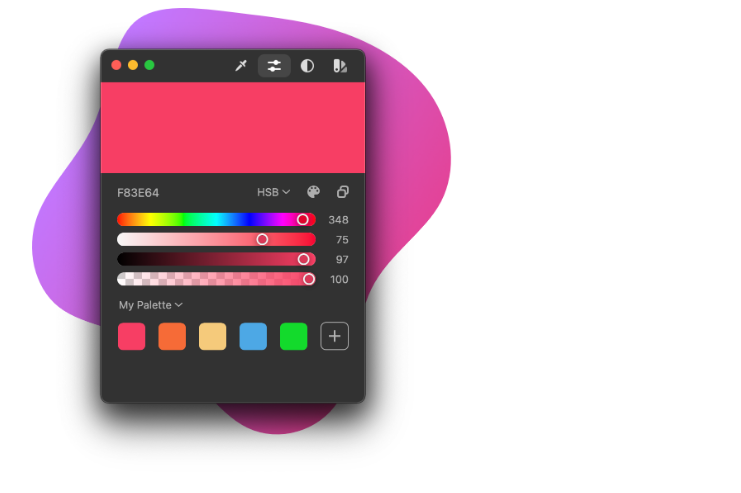
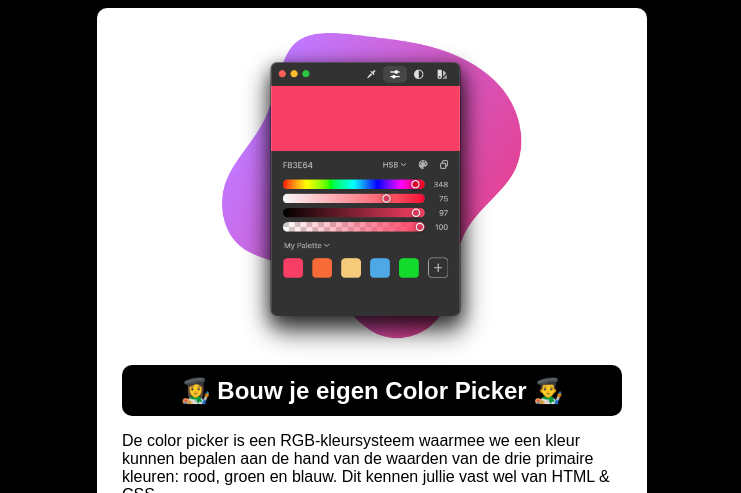
Before and after one commit to ROCMondriaanTIN/if-sd-color-picker, a plain HTML site: page index.html in a window 1280 px wide. Shown: the top 493 px of the page, without its empty margins (268-1009 px from the left). Drawn offline with Linux system fonts and the light colour scheme.

Commit message:
Done for now

```diff
--- a/css/style.css
+++ b/css/style.css
@@ -1,5 +1,38 @@
 * {
 	font-family: Arial, Helvetica, sans-serif;
+}
+
+body {
+	background-color: black;
+}
+
+h2 {
+	background-color: rgb(0, 0, 0);
+	border-radius: 10px;
+	color: white;
+	margin:auto;
+    line-height:51px;
+    vertical-align:middle;
+	text-align: center;
+}
+
+.title {
+
+}
+
+.container {
+	background-color: white;
+	border-radius: 10px;
+	width: 500px;
+	margin: 0 auto;
+	padding: 25px;
+}
+
+.top-image {
+	display: block;
+	margin-left: auto;
+	margin-right: auto;
+	width: 60%;
 }
 
 .circle {
@@ -9,8 +42,3 @@
 	border-radius: 50%;
 	background-color: rgb(125, 6, 1);
 }
-
-.container {
-	width: 680px;
-	margin: 0 auto;
-}
--- a/index.html
+++ b/index.html
@@ -11,8 +11,10 @@
 
 <body>
     <div class="container">
-        <img src="img/color-pick-1.png" width="420px" alt="" srcset="">
-        <h1>Bouw een eigen Color Picker 🥳</h1>
+        <img class="top-image" src="img/color-pick-1.png" width="200px" alt="" srcset="">
+        <div class="title">
+            <h2>👩‍🎨 Bouw je eigen Color Picker 👨‍🎨</h2>
+        </div>
         <p>
             De color picker is een RGB-kleursysteem waarmee we een kleur kunnen bepalen aan de hand van de waarden van
             de drie primaire kleuren: rood, groen en blauw. Dit kennen jullie vast wel van HTML & CSS.<br>
--- a/js/main.js
+++ b/js/main.js
@@ -1,4 +1,8 @@
 console.log("main.js loaded");
+
+const someNumber = 255;
+console.log(someNumber + " in hex is " + someNumber.toString(16));
+
 
 // Variables
 const bgColor = {
@@ -8,45 +12,54 @@ const bgColor = {
 
     toCSS: function () {
         let result = `rgb(${this.r},${this.g}, ${this.b})`;
+        console.log("Color in RGB is: ") + result;
 
         return result;
     },
 
     toHex: function () {
         let result = "#";
-        // bewerk hier het resultaat naar een hexadecimaal getal.
+        // Bewerk hier het resultaat naar een hexadecimaal getal.
         result += Number(this.r).toString(16);
         result += Number(this.g).toString(16);
         result += Number(this.b).toString(16);
+        console.log("Color in hexadecimals is: " + result);
+
         return result;
     }
 }
+
 
 const redSlider = document.querySelector("input.red");
 const greenSlider = document.querySelector("input.green");
 const blueSlider = document.querySelector("input.blue");
 
+
 //Event listeners
 redSlider.addEventListener("change", (event) => {
     bgColor.r = event.target.value;
+
     document.querySelector("span.r-value").textContent = bgColor.r;
     changeCircleColor();
-    changeHeading();
+    changeColors();
 });
 
 greenSlider.addEventListener("change", (event) => {
     bgColor.g = event.target.value;
+
     document.querySelector("span.g-value").textContent = bgColor.g;
     changeCircleColor();
-    changeHeading();
+    changeColors();
 });
 
 blueSlider.addEventListener("change", (event) => {
     bgColor.b = event.target.value;
+
     document.querySelector("span.b-value").textContent = bgColor.b;
     changeCircleColor();
-    changeHeading();
+    changeColors();
 });
+
 
 //Functions
 function changeCircleColor(){
@@ -54,11 +67,13 @@ function changeCircleColor(){
     circleDiv.style.backgroundColor = bgColor.toCSS();
 }
 
+function changeColors(){
+    const headings = document.querySelectorAll("h1, h2,h3,h4,h6");
 
-function changeHeading(){
-    const headings = document.querySelectorAll("h1, h2,h3,h4,h6");
     for (let i = 0; i < headings.length; i++) {
         const h = headings[i];
         h.style.backgroundColor = bgColor.toHex();
     }
+
+    document.body.style.backgroundColor = bgColor.toHex();
 }
```
Also changed, not shown: img/3types.png (deleted).
